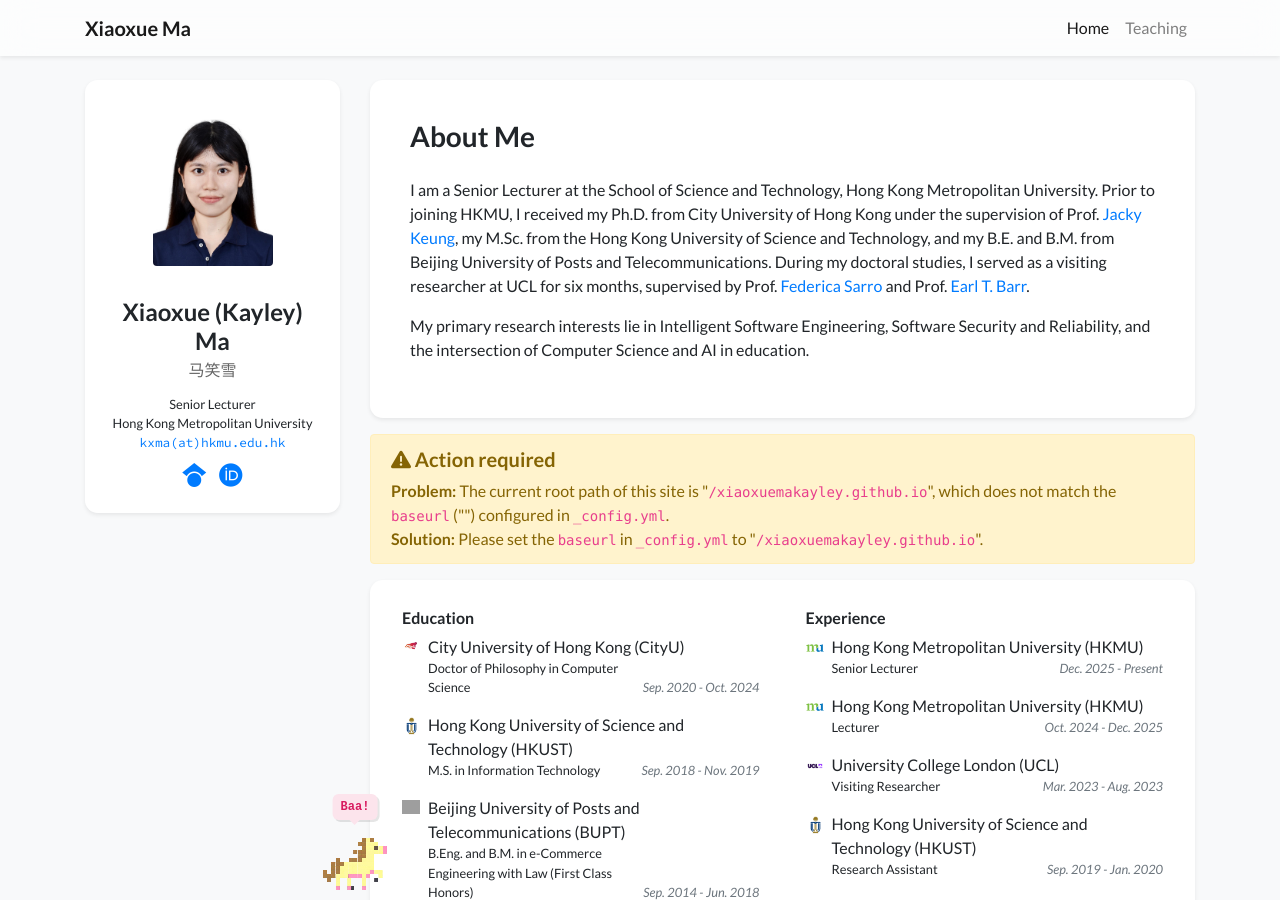
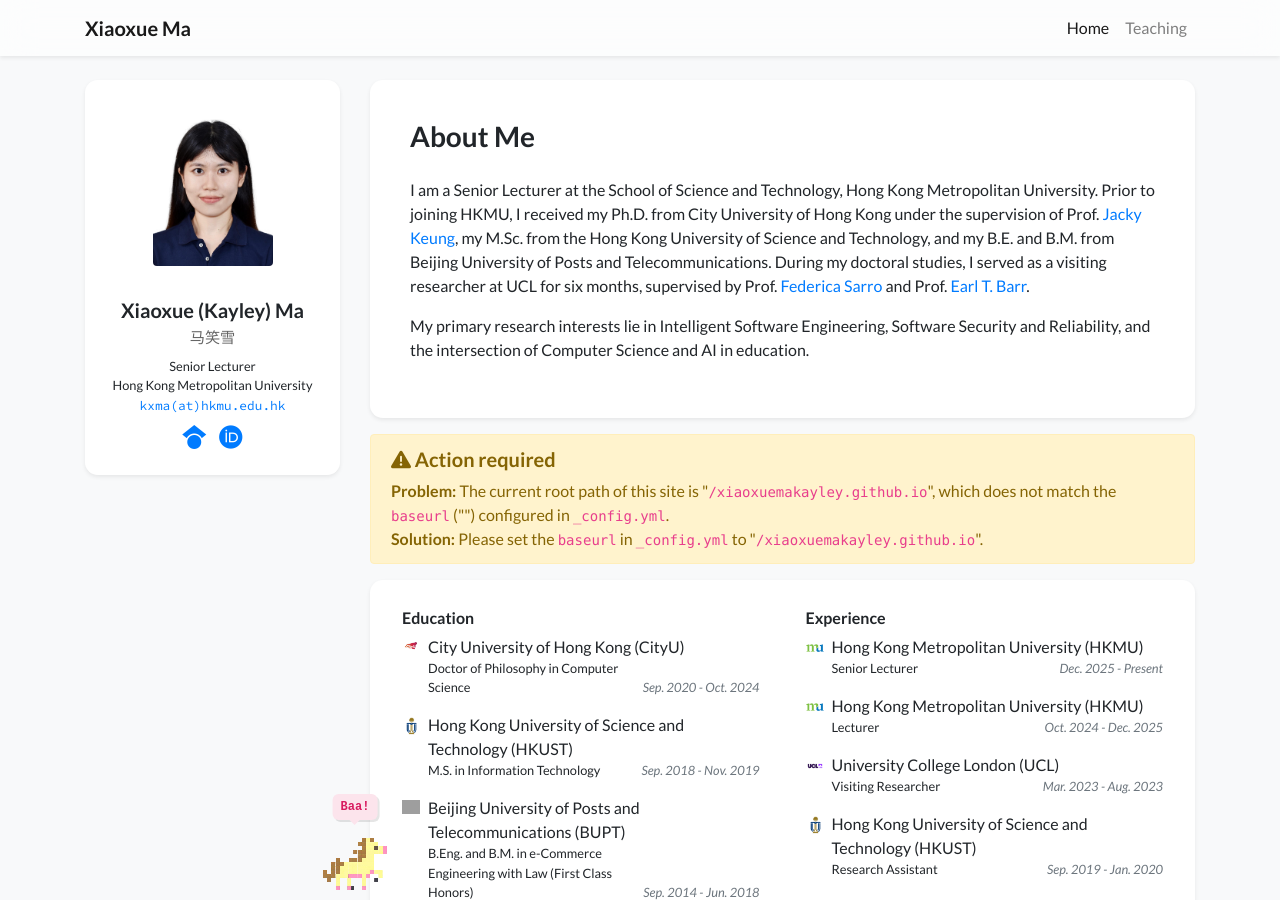
Before and after one commit to xiaoxuemakayley/xiaoxuemakayley.github.io, a Jekyll site: the page built from index.html, in a window 1280 px wide and 900 px high. Built offline with Jekyll 4.4.1, drawn with Linux system fonts in a browser that asks for light colours; nearby versions of some CDN libraries; a style sheet for code colours, icons or effects is not loaded; grey boxes are pictures that could not be loaded.

Commit message:
Update profile_card_mini.html

```diff
--- a/_includes/widgets/profile_card_mini.html
+++ b/_includes/widgets/profile_card_mini.html
@@ -23,17 +23,20 @@
                     </div>
                 </div>
                 <div class="row">
-                    <div class="col text-center h4">
-                        {{ site.data.profile.primary_name }}
-                        <!-- 👇 加上了中文名显示，字号稍微小一点，颜色淡一点 👇 -->
+                    <div class="col text-center">
+                        <!-- 强制不换行，并稍微缩小一点字号 -->
+                        <div class="h4" style="white-space: nowrap; font-size: 1.25rem; margin-bottom: 0;">
+                            {{ site.data.profile.primary_name }}
+                        </div>
+
+                        <!-- 中文名显示 -->
                         {% if site.data.profile.secondary_name %}
-                        <div class="mt-1" style="font-size: 1rem; color: #666; font-weight: 400;">
+                        <div class="mt-1" style="font-size: 0.95rem; color: #666; font-weight: 400; white-space: nowrap;">
                             {{ site.data.profile.secondary_name }}
                         </div>
                         {% endif %}
                     </div>
                 </div>
-
                 <div class="row small mt-2">
                     <div class="col text-center">
                         {% for position in site.data.profile.positions %}
```
